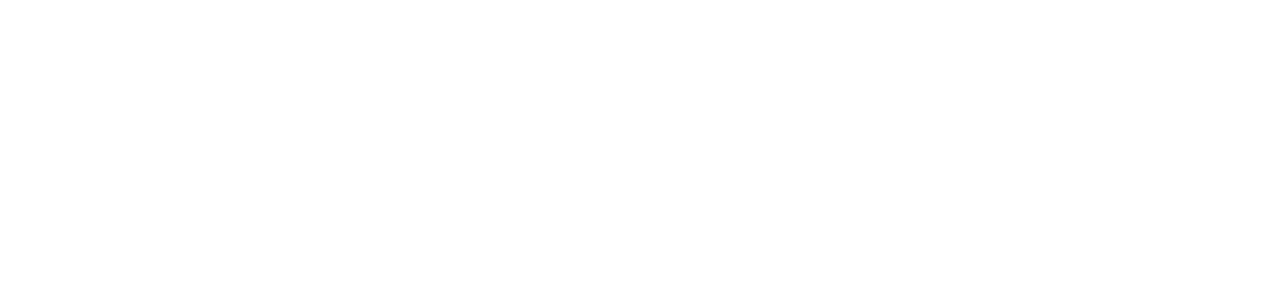
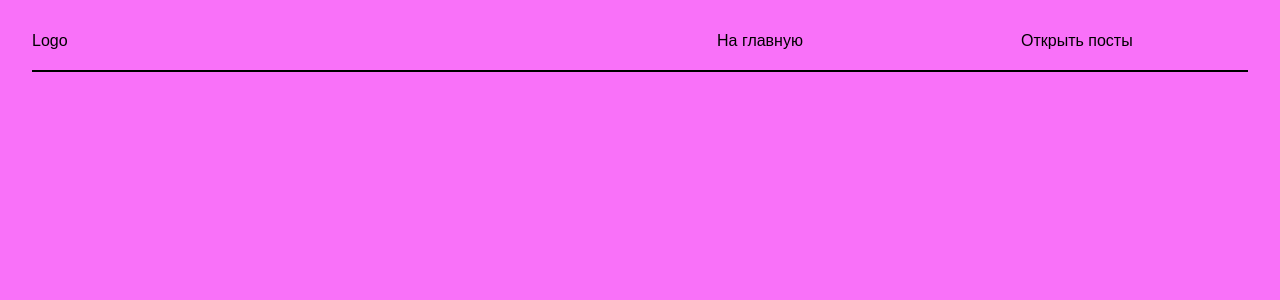
Before and after one commit to Zrazhevskii/r16_router_crud_front, a React (Vite) app: page / in a window 1280 px wide. Shown: the top 300 px of the page. Built offline with nearby package versions, Linux system fonts and the light colour scheme.

Commit message:
написание header

```diff
--- a/package.json
+++ b/package.json
@@ -10,6 +10,7 @@
     "preview": "vite preview"
   },
   "dependencies": {
+    "axios": "^1.6.2",
     "react": "^18.2.0",
     "react-dom": "^18.2.0",
     "react-router-dom": "^6.21.0"
--- a/src/App.css
+++ b/src/App.css
@@ -4,11 +4,16 @@
   box-sizing: border-box;
 }
 
-
+body {
+  width: 100%;
+  position: relative;
+  font-family: sans-serif;
+  background: #f971f9;
+}
 
 #root {
   max-width: 1280px;
   margin: 0 auto;
   padding: 2rem;
-  text-align: center;
+  /* text-align: center; */
 }
--- a/src/App.jsx
+++ b/src/App.jsx
@@ -1,15 +1,19 @@
 import { Routes, Route } from 'react-router-dom'
 import { Menu } from './components/Menu'
 import { Posts } from './pages/Posts'
+import { Post } from './pages/Post'
 import './App.css'
+import { Header } from './components/Header'
 
 function App() {
 
   return (
-    <div>
+    <div className='main-wrapper'>
+      {/* <Header/> */}
       <Routes>
         <Route path='/' element={<Menu />}>
-            <Route index element={<Posts/>}/>
+            <Route path='/posts' element={<Posts/>}/>
+            <Route path='/posts/:id' element={<Post/>}/>
         </Route>
       </Routes>
 
--- /dev/null
+++ b/src/components/Header.jsx
@@ -0,0 +1,19 @@
+import React from 'react';
+import '../style/Header.css';
+import { Link } from 'react-router-dom';
+
+export const Header = () => {
+    return (
+        <div className='header'>
+            <div className='logo'>Logo</div>
+            <div className='navi'>
+                <Link className='btn' to='/'>
+                    На главную
+                </Link>
+                <Link className='btn' to='/posts'>
+                    Открыть посты
+                </Link>
+            </div>
+        </div>
+    );
+};
--- a/src/components/Menu.jsx
+++ b/src/components/Menu.jsx
@@ -1,10 +1,16 @@
-import { NavLink, Outlet } from 'react-router-dom'
-import React from 'react'
+import { NavLink, Outlet } from 'react-router-dom';
+import React from 'react';
+import { Header } from './Header';
 
 export const Menu = () => {
-  return (
-    <div>
-        <NavLink to='/' />
-    </div>
-  )
-}
+    return (
+        <>
+            <Header />
+            <div>
+                {/* Menu */}
+                <NavLink to='/' />
+            </div>
+            <Outlet />
+        </>
+    );
+};
--- /dev/null
+++ b/src/pages/Post.jsx
@@ -0,0 +1,7 @@
+import React from 'react'
+
+export const Post = () => {
+  return (
+    <div>Post</div>
+  )
+}
--- a/src/pages/Posts.jsx
+++ b/src/pages/Posts.jsx
@@ -1,7 +1,39 @@
-import React from 'react'
+import React from 'react';
+import { Post } from './Post';
+import { Link } from 'react-router-dom';
+import '../style/Posts.css';
 
 export const Posts = () => {
-  return (
-    <div>Homepages</div>
-  )
-}
+    const data = [
+        {
+            id: 1,
+            name: 'Linaz Gilayzov',
+            image: 'https://i.pinimg.com/originals/7f/bf/55/7fbf558642a237941653e4ce18708b6e.jpg',
+            content: 'Всем привет, я сегодня первый раз прокатился на лыжах',
+            created: '27.12.2012',
+        },
+        {
+            id: 2,
+            name: 'Linaz Gilayzov',
+            image: 'https://i.pinimg.com/originals/7f/bf/55/7fbf558642a237941653e4ce18708b6e.jpg',
+            content: 'Привет,  у меня сегодня день рождение!!!!',
+            created: '14.04.2019',
+        },
+        {
+            id: 3,
+            name: 'Linaz Gilayzov',
+            image: 'https://i.pinimg.com/originals/7f/bf/55/7fbf558642a237941653e4ce18708b6e.jpg',
+            content: 'Хай, приглашаю всех ко мне в загородный дом)',
+            created: '19.07.2020',
+        },
+    ];
+    return (
+        <>
+            <div className='wrapper-posts'>
+                {/* {data.map((item) => {
+                    return <Post />;
+                })} */}
+            </div>
+        </>
+    );
+};
--- /dev/null
+++ b/src/style/Header.css
@@ -0,0 +1,29 @@
+.header {
+    width: 100%;
+    height: 40px;
+    display: flex;
+    flex-direction: row;
+    /* background-color: beige; */
+    border-bottom: 2px solid black;
+}
+
+.logo {
+    width: 50%;
+}
+
+.btn {
+    width: 150px;
+    color: black;
+    text-decoration: none;
+}
+
+.btn:hover {
+    cursor: pointer;
+}
+
+.navi {
+    width: 50%;
+    display: flex;
+    flex-direction: row;
+    justify-content: space-around;
+}
--- /dev/null
+++ b/src/style/Posts.css
@@ -0,0 +1,12 @@
+.wrapper-posts {
+    display: flex;
+    flex-direction: column;
+    /* background-color: darkcyan; */
+    color: white;
+}
+
+.btn {
+    width: 150px;
+    color: black;
+    text-decoration: none;
+}
```
Also changed, not shown: 1 other file (tests, documents, lock files or other folders).
